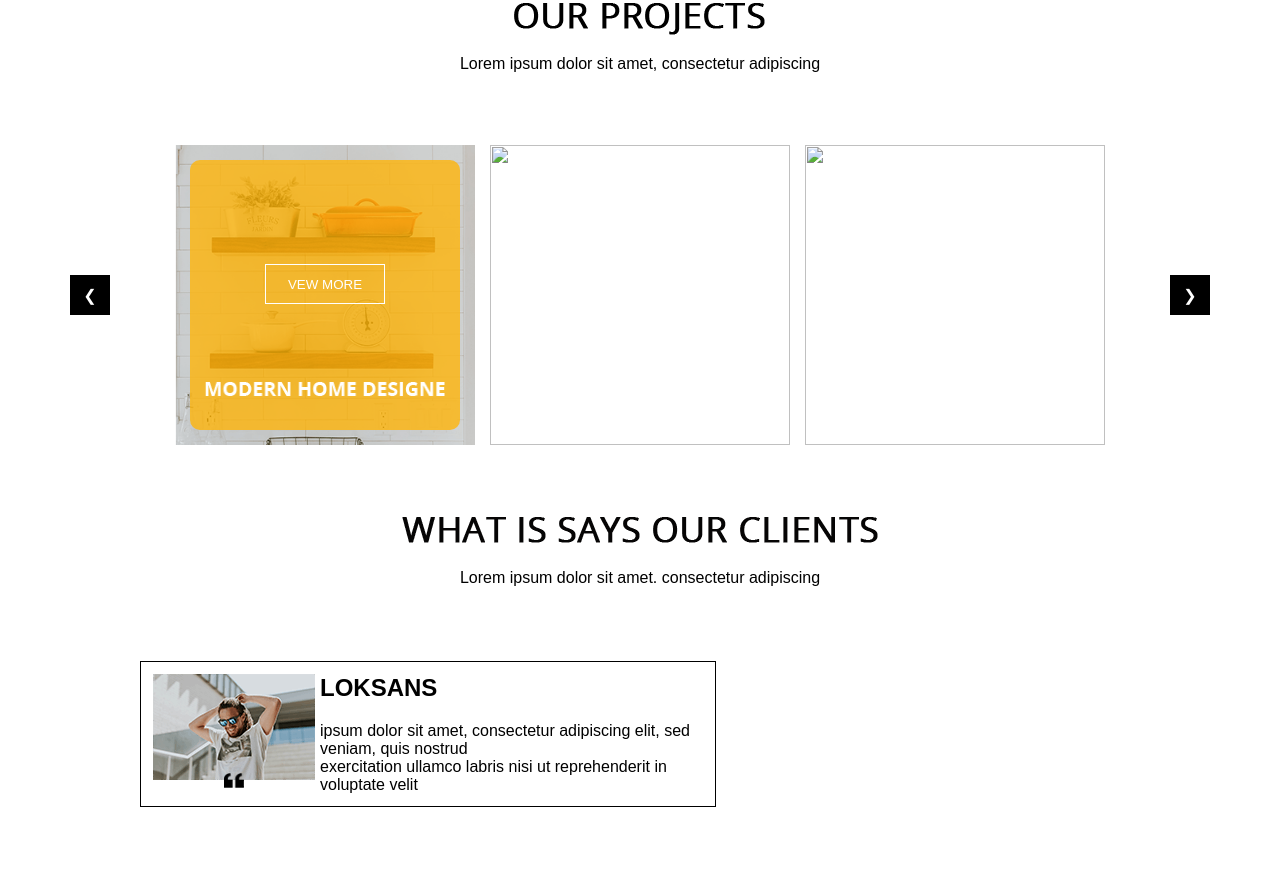
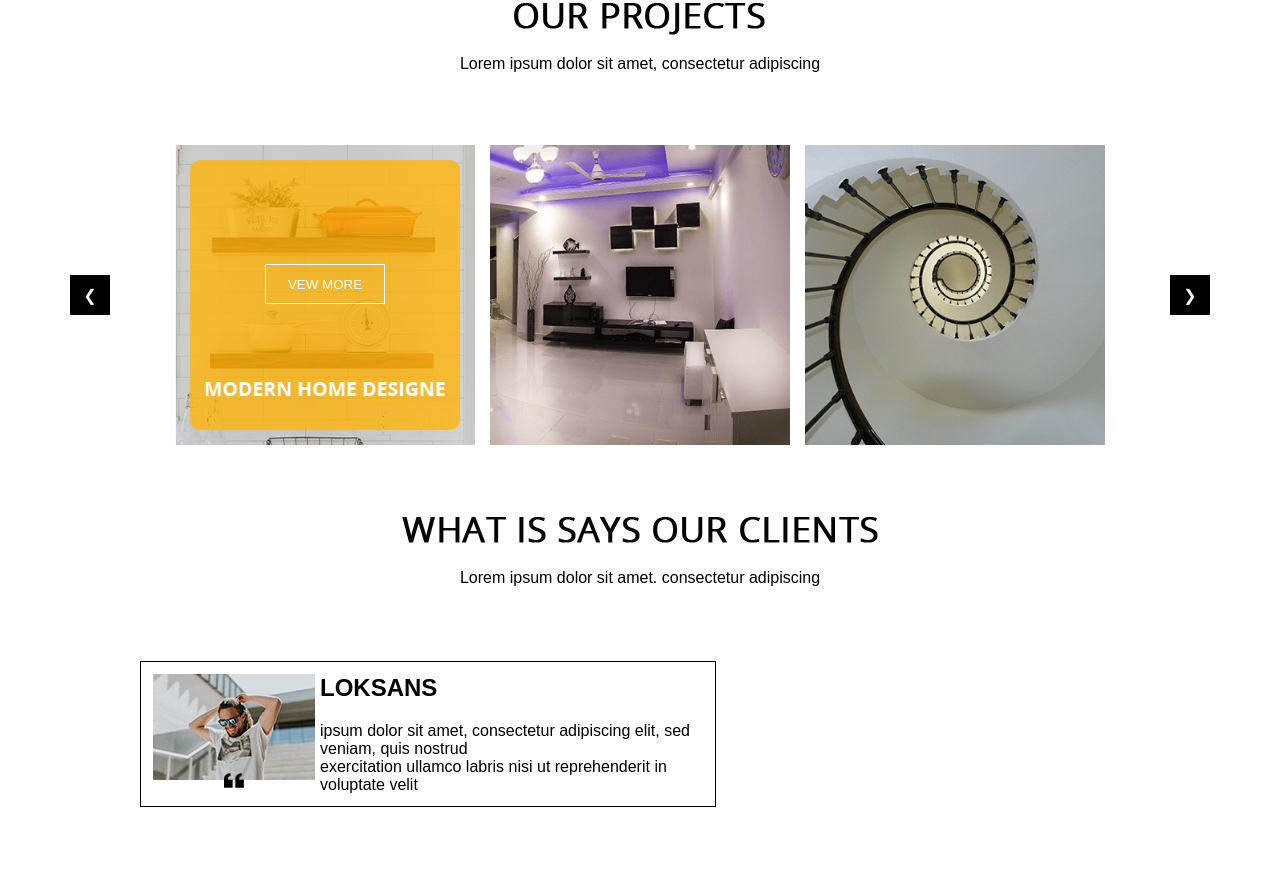
Before and after one commit to Abel-Ghazaryan/abel-ghazaryan-project6, a plain HTML site: page index.html in a window 1280 px wide. Shown: the part 2883-3761 px from the top of the page. Drawn offline with Linux system fonts and the light colour scheme; files whose address does not match are found by name.

Commit message:
Update index.html

```diff
--- a/index.html
+++ b/index.html
@@ -155,9 +155,9 @@
                     <button>VEW MORE</button>
                     <img src="Modern home designe.png" alt="">
                 </div>
-                <img src="./img/hall-621741_1280 (1).png" alt="" class="img3 imgs">
-                <img src="./img/staircase-274614_128 (2).png" alt="" class="img4 imgs">
-                <img src="./img/tap-791172_640.png" alt="" class="img5 imgs">
+                <img src="hall-621741_1280 (1).png" alt="" class="img3 imgs">
+                <img src="staircase-274614_128 (2).png" alt="" class="img4 imgs">
+                <img src="tap-791172_640.png" alt="" class="img5 imgs">
                 <a class="next2">❯</a>
             </div>
             <div class="vernagirDiv4">
```
